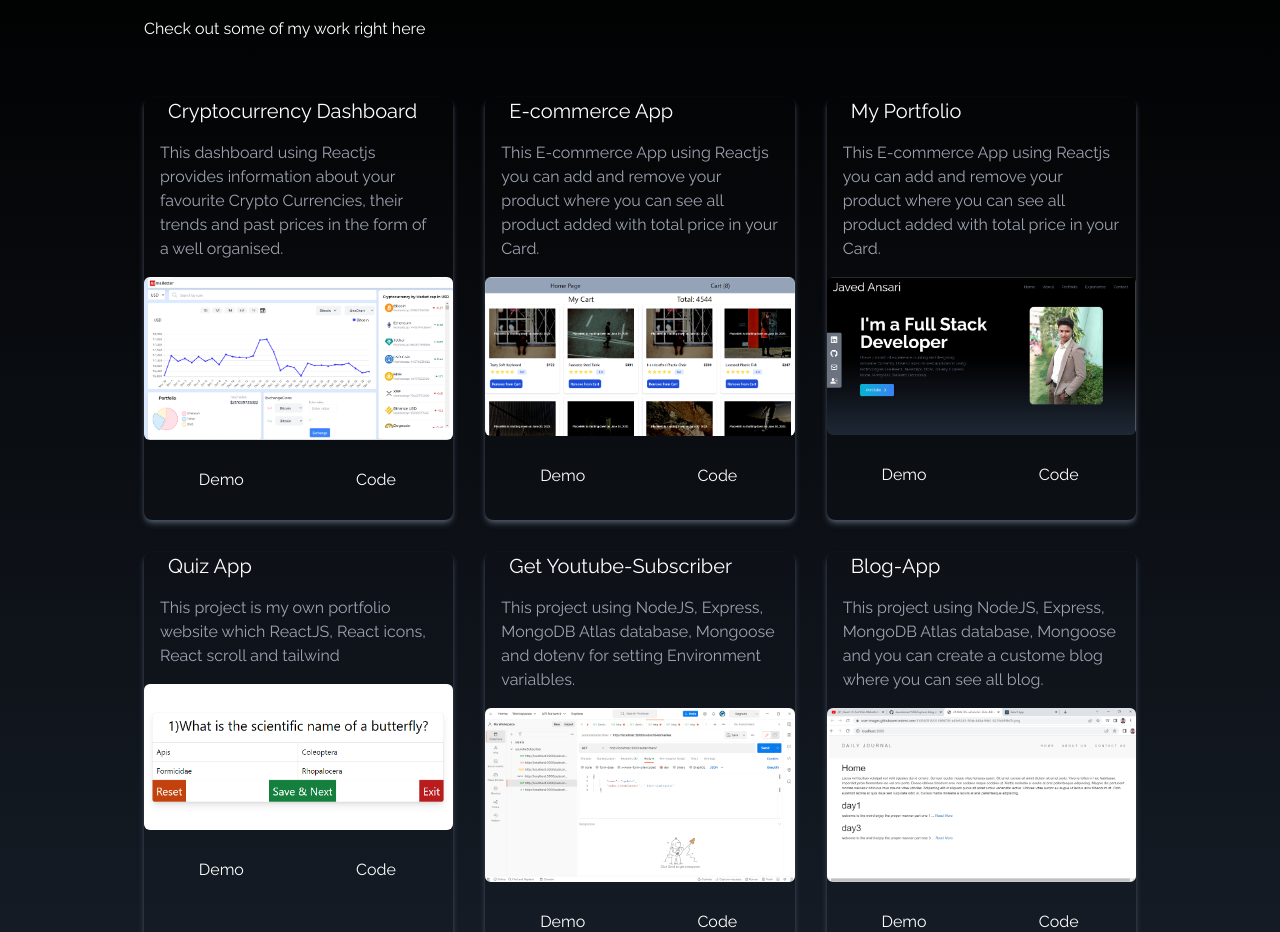
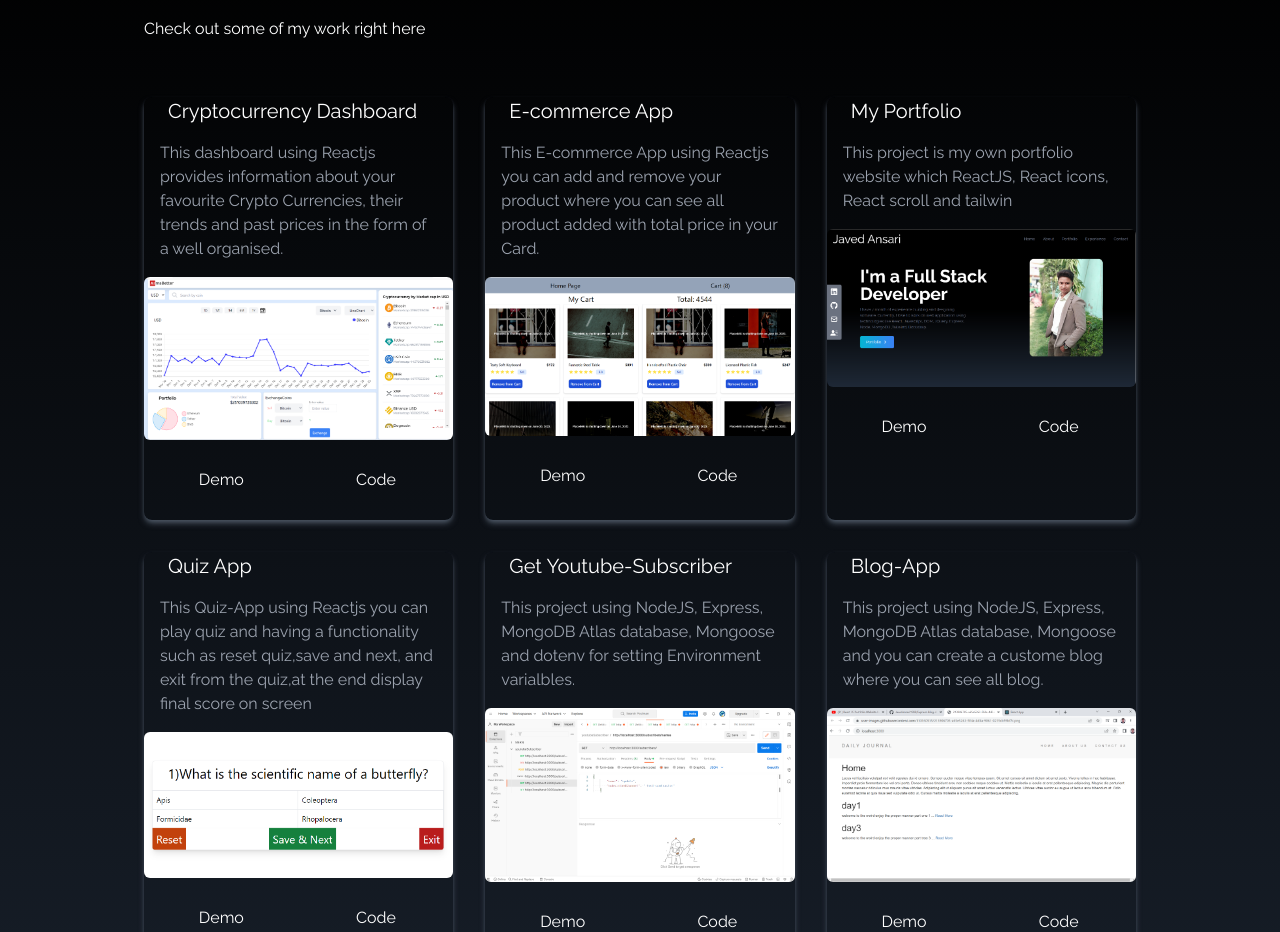
Before and after one commit to Javedansari1993/portfolio, a React (Create React App) app: page / in a window 1280 px wide. Shown: the part 1663-2595 px from the top of the page. Built offline with nearby package versions, Linux system fonts and the light colour scheme.

Commit message:
minor refactor

```diff
--- a/src/components/Portfolio.jsx
+++ b/src/components/Portfolio.jsx
@@ -32,7 +32,7 @@ const Portfolio = () => {
       heading:"My Portfolio",
       demoLink:"https://javed-portfolio.netlify.app/",
       githubLink:"https://github.com/Javedansari1993/portfolio",
-      about:"This E-commerce App using Reactjs you can add and remove your product where you can see all product added with total price in your Card.",
+      about:"This project is my own portfolio website which ReactJS, React icons, React scroll and tailwin"
     },
     {
       id: 4,
@@ -40,7 +40,7 @@ const Portfolio = () => {
       heading:"Quiz App",
       demoLink:"https://javed-qiuz-app.netlify.app/",
       githubLink:"https://github.com/Javedansari1993/Quiz_app",
-      about:"This project is my own portfolio website which ReactJS, React icons, React scroll and tailwind "
+      about:"This Quiz-App using Reactjs you can play quiz and having a functionality such as reset quiz,save and next, and exit from the quiz,at the end display final score on screen"
     },
     {
       id: 5,
```
